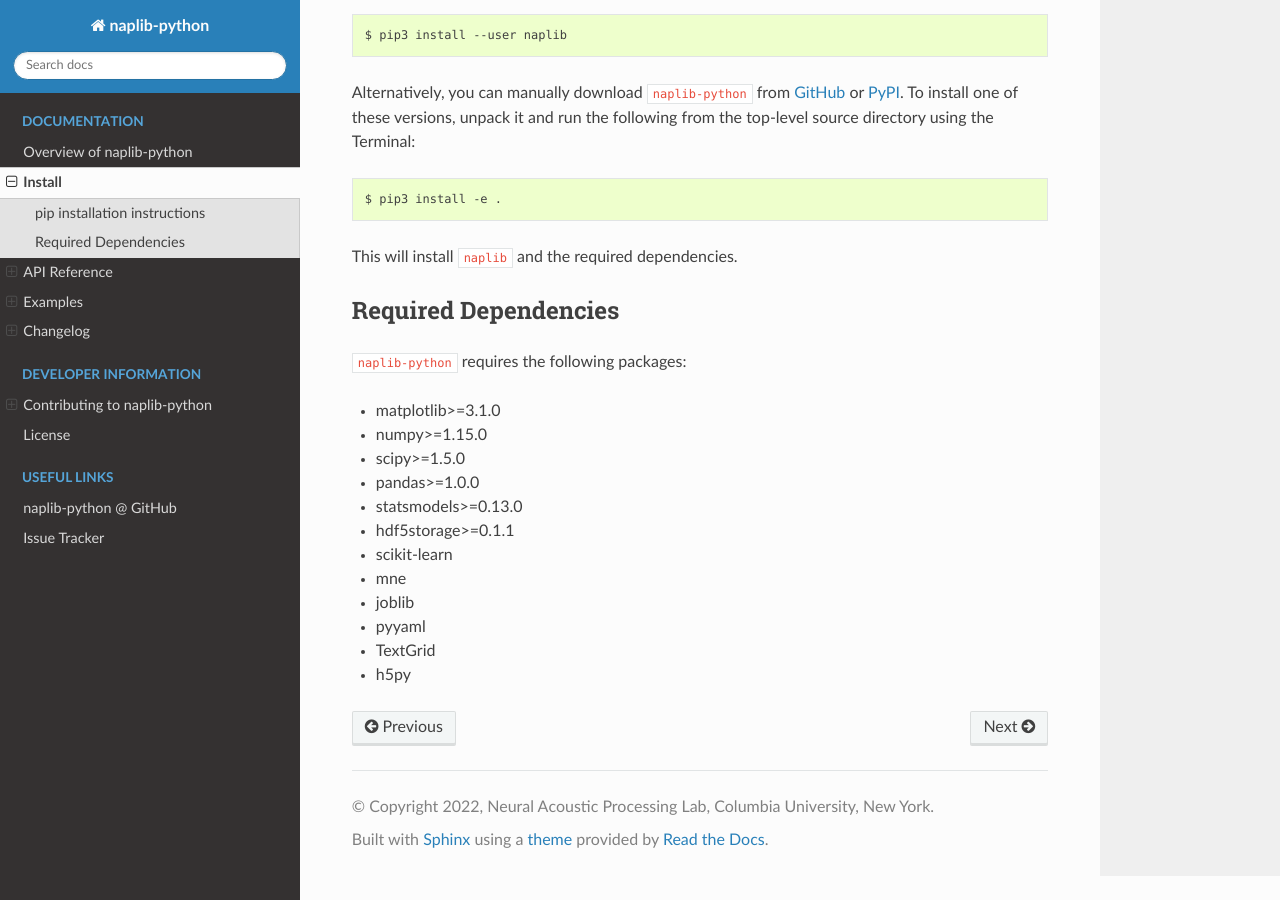
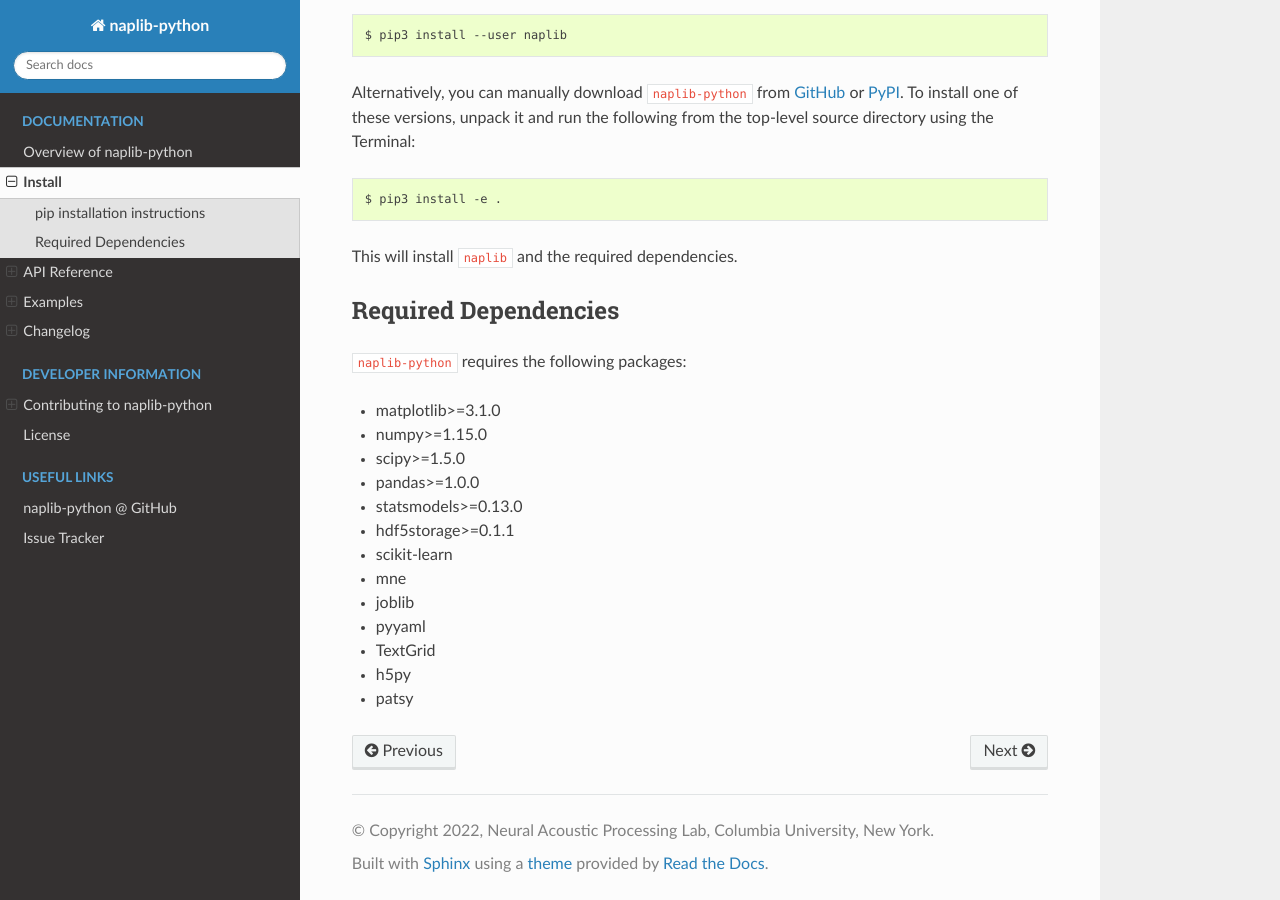
Before and after one commit to naplab/naplib-python, a Sphinx documentation site: the page built from docs/install.rst, in a window 1280 px wide and 900 px high, scrolled down 677 px. Built offline with Sphinx 7.4.7 and the Read the Docs theme 2.0.0, drawn with Linux system fonts in a browser that asks for light colours; pages that are not in the unit, such as notebooks, are missing from menus.

Commit message:
Update install.rst

```diff
--- a/docs/install.rst
+++ b/docs/install.rst
@@ -58,3 +58,4 @@ Required Dependencies
 - pyyaml
 - TextGrid
 - h5py
+- patsy
```
